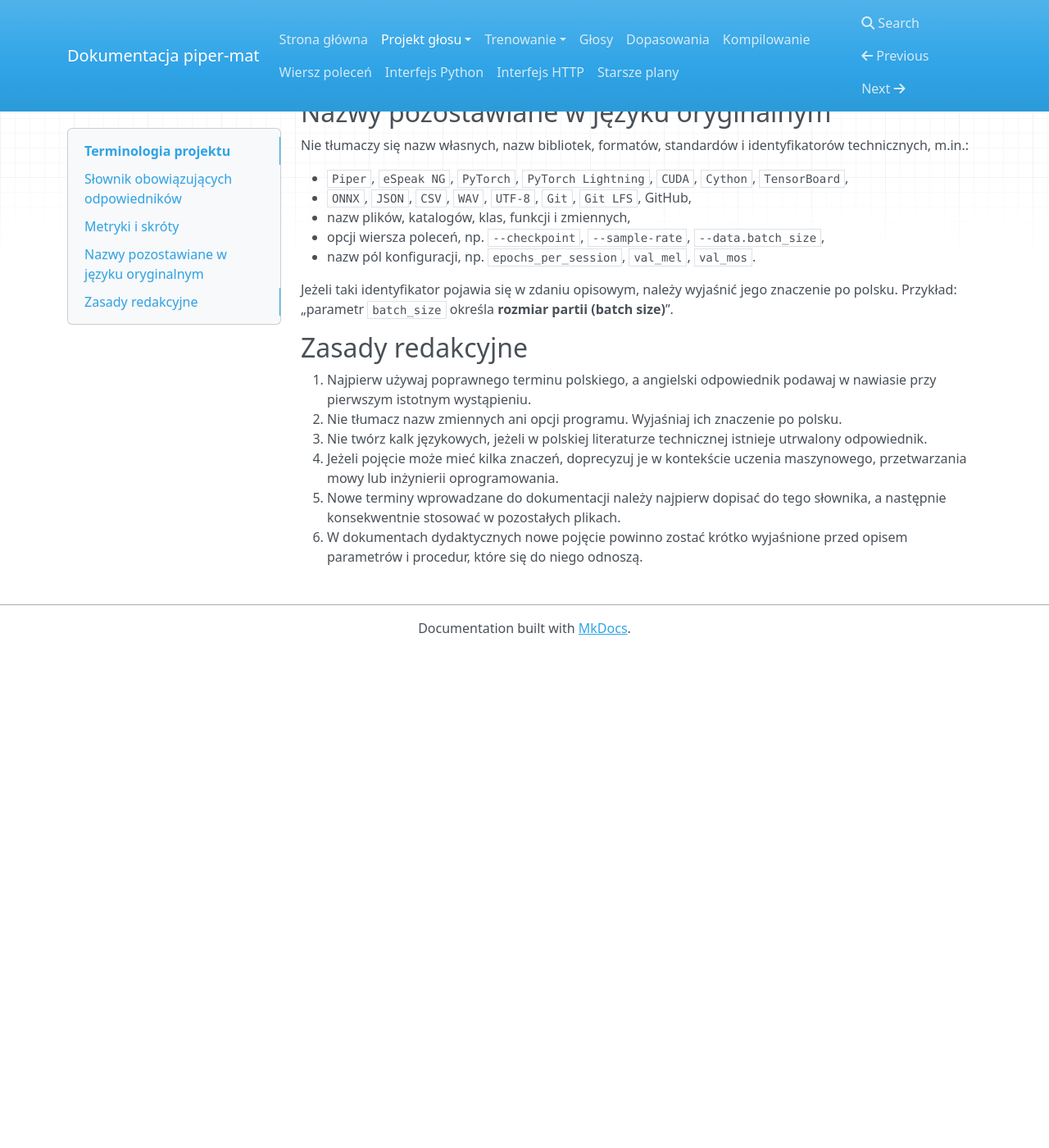
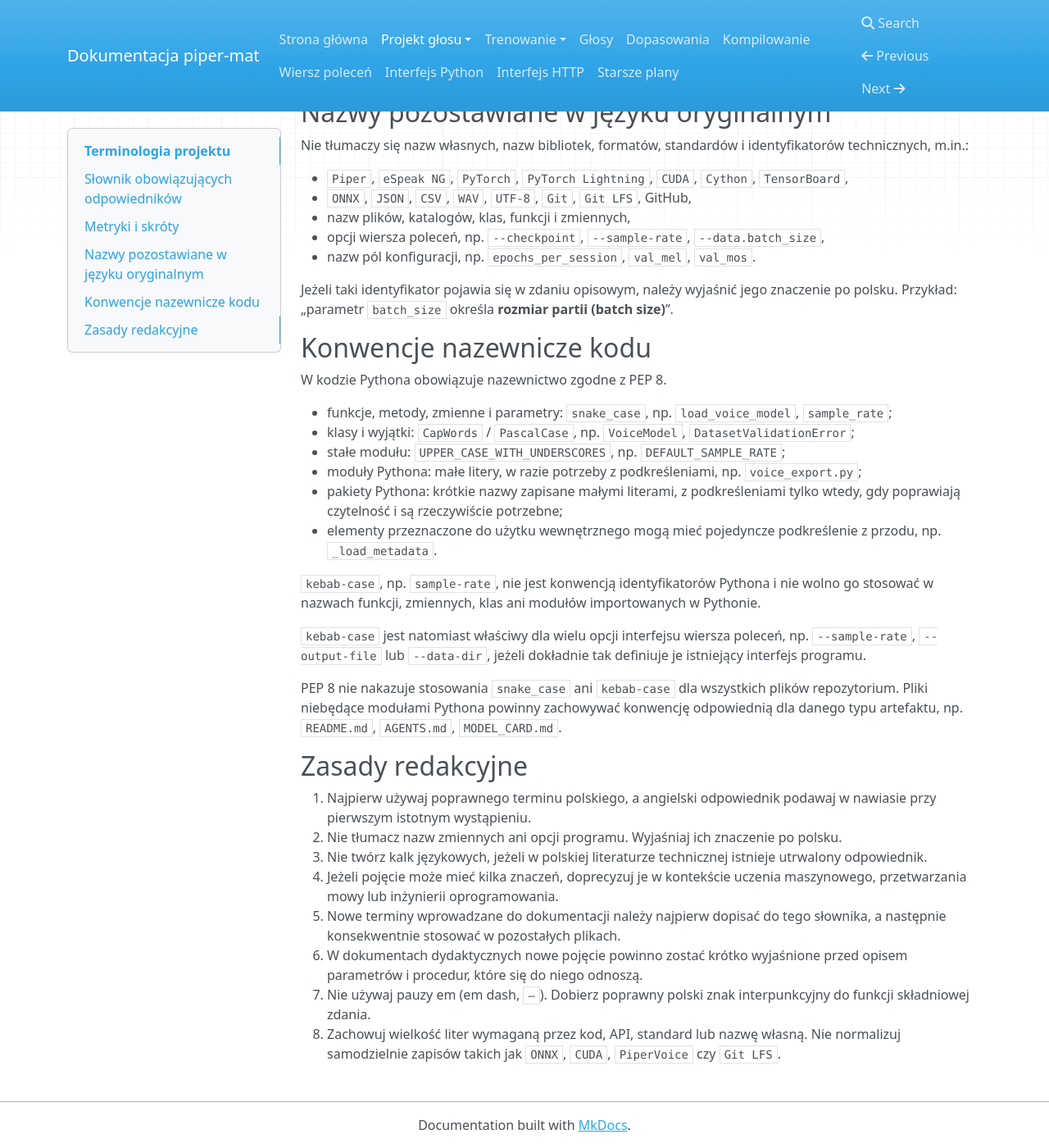
Before and after one commit to MatPomGit/piper-mat, an MkDocs documentation site: the page built from docs/TERMINOLOGIA.md, in a window 1280 px wide and 1400 px high, scrolled down 2915 px. Shown: the whole window at 82% size. Built offline with MkDocs 1.6.1, drawn with Linux system fonts in a browser that asks for light colours; nearby versions of some CDN libraries; before the commit the page ends 3709 px from its top, so only the background shows below that.

Commit message:
docs: dodaj reguły nazewnictwa i zakaz em dash

```diff
--- a/docs/TERMINOLOGIA.md
+++ b/docs/TERMINOLOGIA.md
@@ -74,6 +74,23 @@ Nie tłumaczy się nazw własnych, nazw bibliotek, formatów, standardów i iden
 
 Jeżeli taki identyfikator pojawia się w zdaniu opisowym, należy wyjaśnić jego znaczenie po polsku. Przykład: „parametr `batch_size` określa **rozmiar partii (batch size)**”.
 
+## Konwencje nazewnicze kodu
+
+W kodzie Pythona obowiązuje nazewnictwo zgodne z PEP 8.
+
+- funkcje, metody, zmienne i parametry: `snake_case`, np. `load_voice_model`, `sample_rate`;
+- klasy i wyjątki: `CapWords` / `PascalCase`, np. `VoiceModel`, `DatasetValidationError`;
+- stałe modułu: `UPPER_CASE_WITH_UNDERSCORES`, np. `DEFAULT_SAMPLE_RATE`;
+- moduły Pythona: małe litery, w razie potrzeby z podkreśleniami, np. `voice_export.py`;
+- pakiety Pythona: krótkie nazwy zapisane małymi literami, z podkreśleniami tylko wtedy, gdy poprawiają czytelność i są rzeczywiście potrzebne;
+- elementy przeznaczone do użytku wewnętrznego mogą mieć pojedyncze podkreślenie z przodu, np. `_load_metadata`.
+
+`kebab-case`, np. `sample-rate`, nie jest konwencją identyfikatorów Pythona i nie wolno go stosować w nazwach funkcji, zmiennych, klas ani modułów importowanych w Pythonie.
+
+`kebab-case` jest natomiast właściwy dla wielu opcji interfejsu wiersza poleceń, np. `--sample-rate`, `--output-file` lub `--data-dir`, jeżeli dokładnie tak definiuje je istniejący interfejs programu.
+
+PEP 8 nie nakazuje stosowania `snake_case` ani `kebab-case` dla wszystkich plików repozytorium. Pliki niebędące modułami Pythona powinny zachowywać konwencję odpowiednią dla danego typu artefaktu, np. `README.md`, `AGENTS.md`, `MODEL_CARD.md`.
+
 ## Zasady redakcyjne
 
 1. Najpierw używaj poprawnego terminu polskiego, a angielski odpowiednik podawaj w nawiasie przy pierwszym istotnym wystąpieniu.
@@ -82,3 +99,5 @@ Jeżeli taki identyfikator pojawia się w zdaniu opisowym, należy wyjaśnić je
 4. Jeżeli pojęcie może mieć kilka znaczeń, doprecyzuj je w kontekście uczenia maszynowego, przetwarzania mowy lub inżynierii oprogramowania.
 5. Nowe terminy wprowadzane do dokumentacji należy najpierw dopisać do tego słownika, a następnie konsekwentnie stosować w pozostałych plikach.
 6. W dokumentach dydaktycznych nowe pojęcie powinno zostać krótko wyjaśnione przed opisem parametrów i procedur, które się do niego odnoszą.
+7. Nie używaj pauzy em (em dash, `—`). Dobierz poprawny polski znak interpunkcyjny do funkcji składniowej zdania.
+8. Zachowuj wielkość liter wymaganą przez kod, API, standard lub nazwę własną. Nie normalizuj samodzielnie zapisów takich jak `ONNX`, `CUDA`, `PiperVoice` czy `Git LFS`.
```
